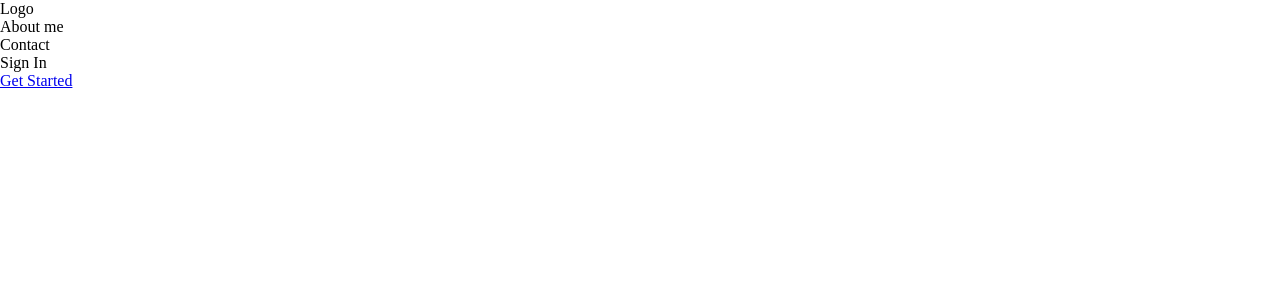
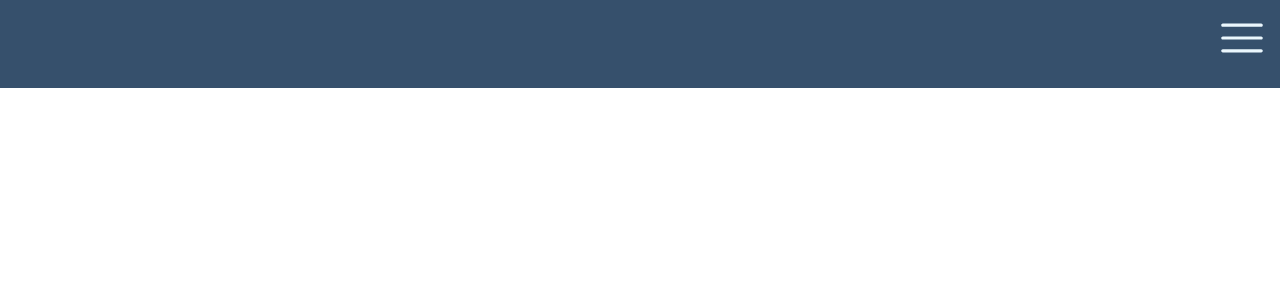
Before and after one commit to Kry765/LearnPG, a React (Create React App) app: page /Home in a window 1280 px wide. Shown: the top 300 px of the page. Built offline with nearby package versions, Linux system fonts and the light colour scheme.

Commit message:
upgrade menu

```diff
--- a/package.json
+++ b/package.json
@@ -8,6 +8,7 @@
     "@testing-library/user-event": "^13.5.0",
     "react": "^18.2.0",
     "react-dom": "^18.2.0",
+    "react-icons": "^4.10.1",
     "react-router-dom": "^6.11.2",
     "react-scripts": "5.0.1",
     "sass": "^1.62.1",
--- a/src/components/Main.js
+++ b/src/components/Main.js
@@ -1,24 +1,25 @@
 import React from 'react'
 import '../scss/_main.scss'
-import Register from './Register';
-import { Link } from "react-router-dom";
+import Register from './Register'
+import { Link } from 'react-router-dom'
+import { RxHamburgerMenu } from 'react-icons/rx'
 
-function Main () {
-    return(
-    <nav>
-        <div>
-            <div className='nav'>
-                <div className='nav__logo'>Logo</div>
-                <div className='nav__menu'>About me</div>
-                <div className='nav__menu'>Contact</div>
-                <div className='nav__menu'>Sign In</div>
-                <div className='nav__menu'>
-                    <Link to="/Register">Get Started
-                        </Link></div>
-            </div>
-        </div>
-    </nav>
-    );
+function Main() {
+	return (
+		<nav>
+			<div className='nav'>
+				<div className='nav__menu-item'>O mnie</div>
+				<div className='nav__menu-item'>Kontakt</div>
+				<div className='nav__menu-item'>Zaloguj się</div>
+				<div className='nav__menu-item'>
+					<Link to='/Register'>Zarejestruj się</Link>
+				</div>
+				<div className='nav__burger-bar'>
+					<RxHamburgerMenu />
+				</div>
+			</div>
+		</nav>
+	)
 }
 
 export default Main
--- /dev/null
+++ b/src/scss/_colors.scss
@@ -0,0 +1,4 @@
+$dark: #233142;
+$white: #ebf7fd;
+$sky: #a5def1;
+$blue: #36506C
--- a/src/scss/_main.scss
+++ b/src/scss/_main.scss
@@ -1 +1,18 @@
 @use './reset.scss' as *;
+@use './colors' as *;
+
+.nav {
+	display: flex;
+	align-items: center;
+	flex-direction: row;
+	justify-content: flex-end;
+	background-color: $blue;
+	color: $white;
+	&__menu-item {
+		display: none;
+	}
+	&__burger-bar {
+		padding: 0.3em;
+		font-size: 3rem;
+	}
+}
--- a/src/scss/_reset.scss
+++ b/src/scss/_reset.scss
@@ -1,5 +1,18 @@
-*{
-    margin: 0;
-    padding: 0;
-    box-sizing: border-box;
+*,
+*::before,
+*::after {
+	margin: 0;
+	padding: 0;
+	box-sizing: border-box;
 }
+
+body {
+	font-size: 12px;
+}
+
+a,
+ul,
+li {
+	text-decoration: none;
+	color: #fff;
+}
```
Also changed, not shown: 1 other file (tests, documents, lock files or other folders).
